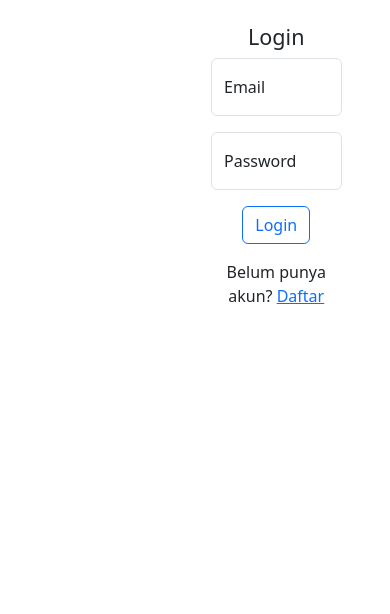
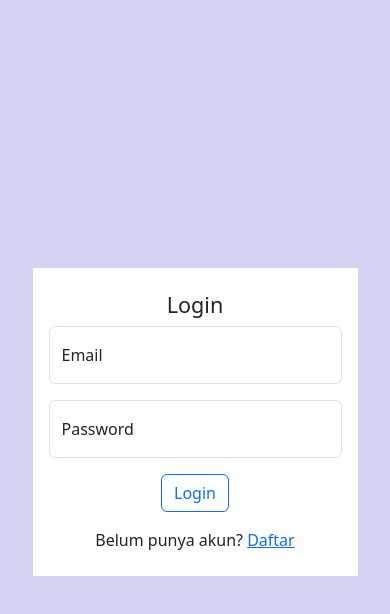
Before and after one commit to tugas-akhir-fs26/FE-SkillMastery, a React (Create React App) app: page / in a window 390 px wide. Shown: the top 614 px of the page. Built offline with nearby package versions, Linux system fonts and the light colour scheme.

Commit message:
login responsive done

```diff
--- a/src/login/login.jsx
+++ b/src/login/login.jsx
@@ -12,18 +12,18 @@ function Login(){
 
   return(
     <>
-      <div className=" row g-0 justify-content-center align-items-center" id="body-login">
+      <div className=" row g-0 justify-content-center align-items-center login-container" id="full-body">
 
-        <div className="col-10 row g-0 align-items-center">
+        <div className="col-10 row g-0 align-items-center bg-white">
 
-          <div className="col-6 bg-primary mt-5" id="gambar-login">
+          <div className="col-6 bg-primary d-none d-md-block" id="gambar-login">
 
             <img src="https://skillindiacsc.in/wp-content/uploads/2022/06/Illustration-4.png" alt="" />
           </div>
 
 
 
-        <form action="" className="col-6 py-4 px-3" id="form-login">
+        <form action="" className="col-12 col-md-6 py-4 px-3" id="form-login">
 
           <center><h4 className="login-title">Login</h4></center>
 
--- a/src/login/style.css
+++ b/src/login/style.css
@@ -3,12 +3,9 @@
     width: 100%;
 }
 
-#form-login{
-    background-color: white;
+#full-body{
+    height: 100vh;
 }
-
-@media (max-width: 600px) {
-    img {
-        display: none;
-    }
+.login-container{
+    background: rgb(212, 212, 242);
 }
```
